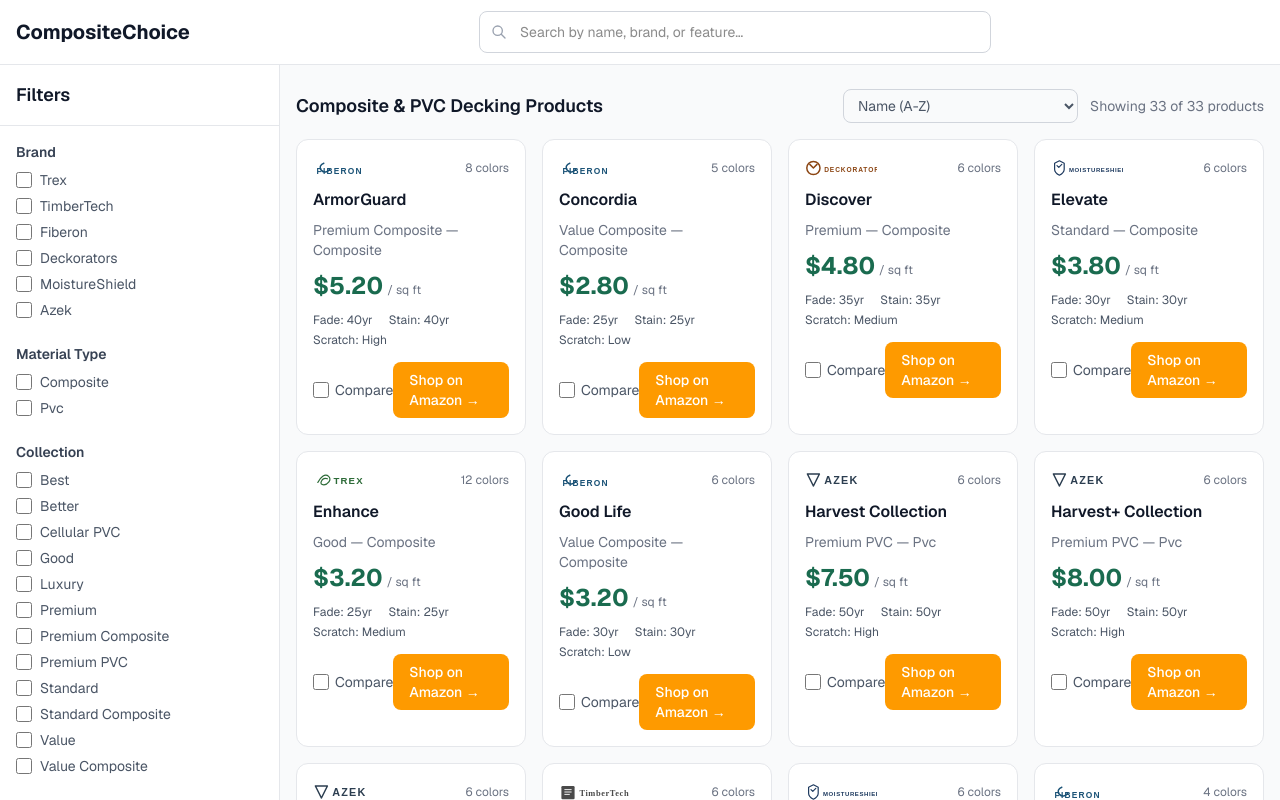
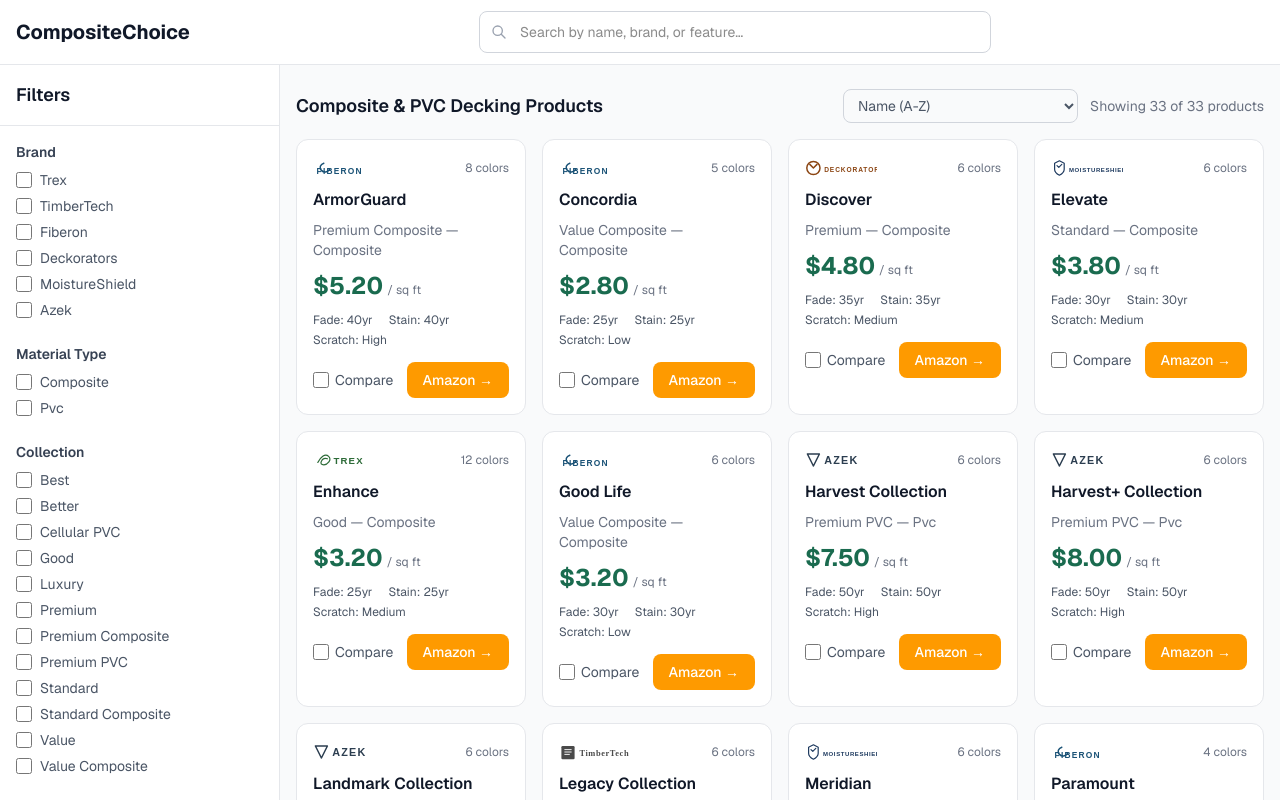
Before and after one commit to dwivedineeraj/Deckspec, a Next.js app: page / in a window 1280 px wide. Shown: the top 800 px of the page. Built offline with nearby package versions, Linux system fonts and the light colour scheme; no server answers.

Commit message:
fix: shorten ProductCard shop button to 'Amazon'

```diff
--- a/src/components/ProductCard.tsx
+++ b/src/components/ProductCard.tsx
@@ -69,7 +69,7 @@
               href={product.affiliate_links.amazon || product.affiliate_links.homedepot || product.affiliate_links.lowes || "#"}
               store={product.affiliate_links.amazon ? "amazon" : product.affiliate_links.homedepot ? "homedepot" : "lowes"}
             >
-              Shop on {product.affiliate_links.amazon ? "Amazon" : product.affiliate_links.homedepot ? "Home Depot" : "Lowe's"} &rarr;
+              {product.affiliate_links.amazon ? "Amazon" : product.affiliate_links.homedepot ? "Home Depot" : "Lowe's"} &rarr;
             </AffiliateLink>
           </div>
         </div>
```
